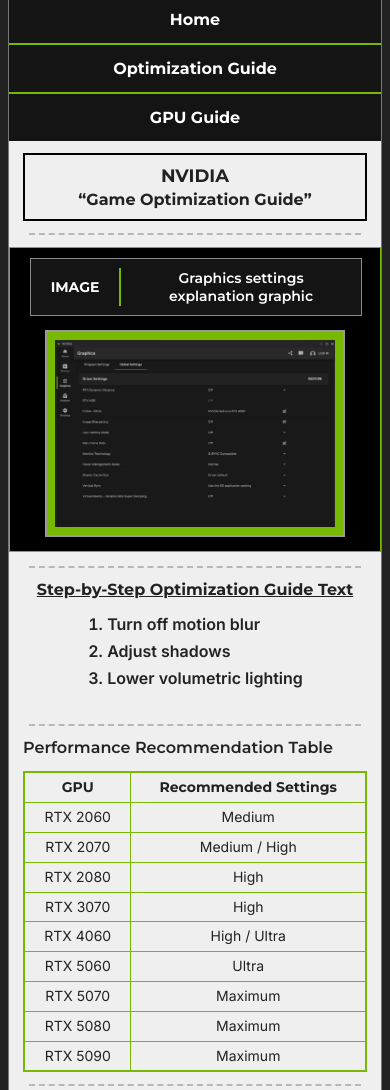
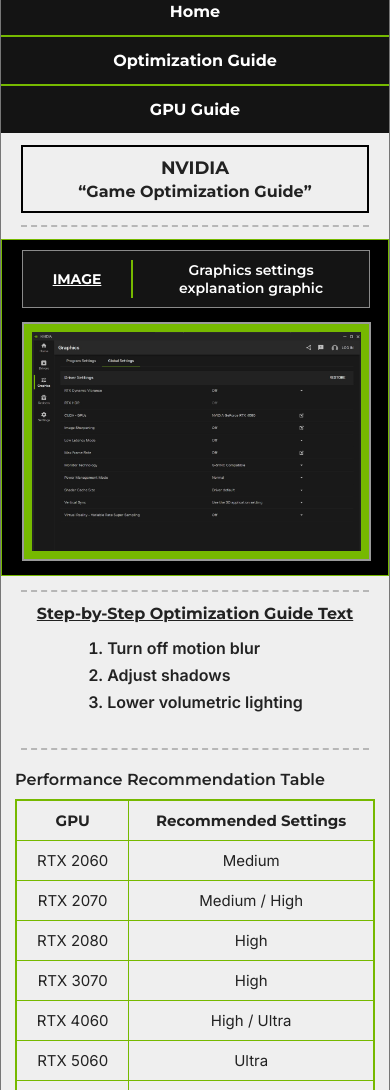
Before and after one commit to AbbyKent813/wdd130-knudson, a plain HTML site: page op-guide.html in a window 390 px wide. Shown: the part 115-1205 px from the top of the page. Drawn offline with Linux system fonts and the light colour scheme.

Commit message:
css complete

```diff
--- a/css/op-guide.css
+++ b/css/op-guide.css
@@ -4,6 +4,7 @@
     margin: 0;
     padding: 0;
     width: 100%;
+    /* ✅ FIXED (was 75%) */
 }
 
 /* PAGE */
@@ -15,10 +16,13 @@
     color: #222;
 }
 
+/* ✅ CENTERED PAGE */
 #content {
-    width: 100%;
-    margin: 0;
-    padding: 0;
+    width: 90%;
+    max-width: 1100px;
+    margin: 0 auto;
+    /* centers page */
+
     background-color: #efefef;
     border: 1px solid #777;
     box-sizing: border-box;
@@ -123,14 +127,12 @@
     font-family: "Montserrat", Arial, sans-serif;
     font-size: 14px;
     font-weight: 700;
-    text-decoration: none;
     padding: 10px 0;
     border-right: 2px solid #76B900;
 }
 
 .image-label:hover {
     background-color: #76B900;
-    color: white;
 }
 
 .image-description {
@@ -143,14 +145,15 @@
     padding: 10px 15px;
 }
 
+/* IMAGE */
 .image-box {
-    width: 75%;
+    width: 90%;
     max-width: 1000px;
-    height: auto;
+    margin: 0 auto;
+
     border: 2px solid #9a9a9a;
     background-color: #76B900;
     padding: 8px;
-    margin: 0 auto;
 }
 
 .image-box img {
@@ -186,24 +189,26 @@
 /* TABLE SECTION */
 .table-section {
     padding: 0 36px;
-    margin-top: 6px;
+    margin-top: 20px;
     margin-bottom: 12px;
+    text-align: left;
 }
 
 .table-section h2 {
-    margin: 0 0 14px 0;
+    margin-bottom: 10px;
     font-family: "Montserrat", Arial, sans-serif;
     font-size: 16px;
     font-weight: 400;
-    text-decoration: none;
 }
 
+/* TABLE (wireframe style) */
 .table-section table {
-    width: 90%;
-    max-width: 1000px;
+    border-collapse: collapse;
+
+    width: 800px;
+
     margin-left: 0;
-    margin-right: auto;
-    border-collapse: collapse;
+
     background-color: #efefef;
     border: 2px solid #76B900;
 }
@@ -211,21 +216,16 @@
 .table-section th,
 .table-section td {
     border: 1px solid #76B900;
-    padding: 6px 12px;
+    padding: 10px 14px;
+
+    font-size: 15px;
     text-align: center;
-    font-size: 14px;
-    color: #222;
-    line-height: 1.2;
     background-color: #efefef;
 }
 
 .table-section th {
     font-family: "Montserrat", Arial, sans-serif;
     font-weight: 700;
-}
-
-.table-section tr:nth-child(even) {
-    background-color: #efefef;
 }
 
 /* FOOTER */
@@ -243,7 +243,6 @@
     font-family: "Montserrat", Arial, sans-serif;
     font-size: 16px;
     font-weight: 600;
-    text-align: center;
 }
 
 .footer-divider {
@@ -252,16 +251,8 @@
     background-color: #76B900;
 }
 
-/* GLOBAL IMAGE */
-img {
-    max-width: 100%;
-}
-
 /* MOBILE */
 @media screen and (max-width: 768px) {
-    body {
-        padding: 8px;
-    }
 
     #content {
         width: 100%;
@@ -277,7 +268,6 @@
 
     nav {
         flex-direction: column;
-        height: auto;
         border-left: none;
     }
 
@@ -288,38 +278,23 @@
         height: auto;
     }
 
-    .title-box {
-        width: 85%;
-    }
-
-    .image-bar {
-        grid-template-columns: 90px 1fr;
-    }
-
     .image-box {
-        width: 85%;
+        width: 95%;
     }
 
     .table-section {
-        overflow-x: auto;
         padding: 0 14px;
     }
 
     .table-section table {
         width: 100%;
-        min-width: 320px;
-        margin-right: 0;
-    }
-
-    .text-section {
-        padding: 0 14px;
     }
 
     footer {
         flex-direction: column;
-        gap: 8px;
         height: auto;
         padding: 16px 0;
+        gap: 8px;
     }
 
     .footer-divider {
```
